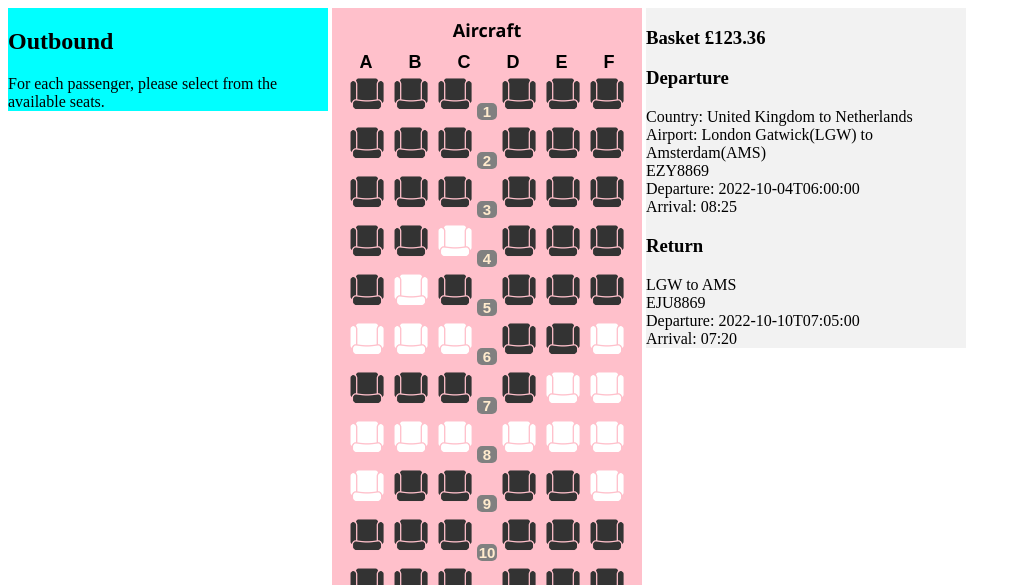
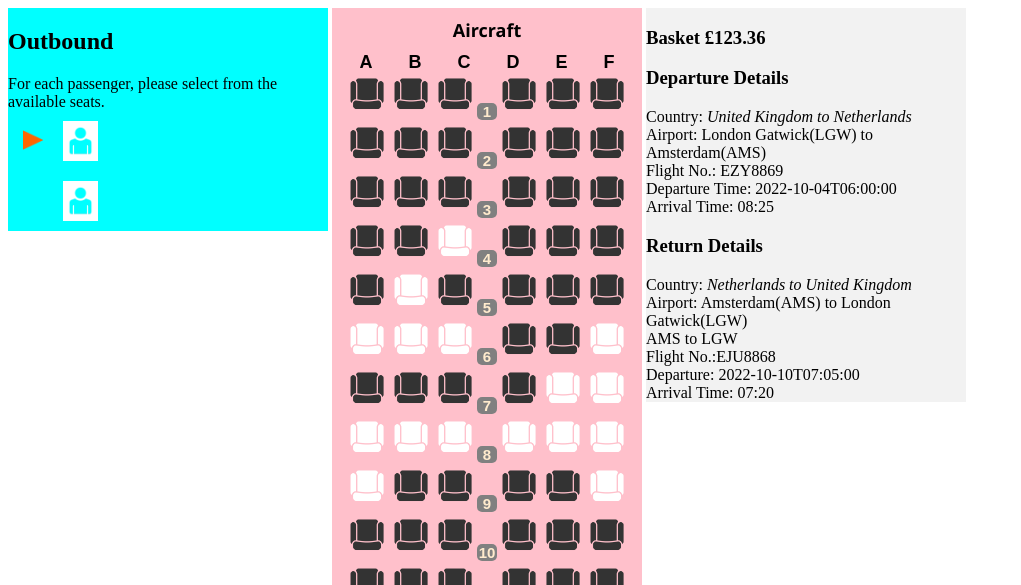
Before and after one commit to tunnyein8870/seat-reservation-system-like-easyjet, a Flask app: page / in a window 1280 px wide. Shown: the top 585 px of the page, without its empty margins (0-1021 px from the left). Run offline with Flask 2, Linux system fonts and the light colour scheme.

Commit message:
create logo for passengers

```diff
--- a/static/seats.css
+++ b/static/seats.css
@@ -1,19 +1,59 @@
+
 .block{
     display: inline-block;
     /* text-align: center; */
 }
+#lhs{
+    width: 100%;
+}
 
+.adult{
+    display: flex;
+    position: relative;
+    margin-left: 15px;
+    cursor: pointer;
+}
+.adult_img{
+    display: block;
+    width: 35px;
+    height: 40px;
+    margin-top: 10px;
+    margin-bottom: 10px;
+    background-size: 35px;
+    background-image: url(/static/passengers-adult.png);
+}
+
+.control_img{
+    width: 20px;
+    height: 20px;
+    margin-top: 19px;
+    margin-right: 20px;
+    background-size: 20px;
+}
+.control_img.current{
+    background-image: url(/static/control-icon-play-hovered.png);
+}
+.adult_img:hover{
+    background-color: yellow;
+}
 .seat.available.occupied{
     background-image: url(/static/seat-occupied-by-adult.png);
 }
-
 .seat.available{
     background-image: url(/static/seat-available.png);
 }
 .seat.unavailable{
     background-image: url(/static/seat-unavailable.png);
 }
-
+.seat{
+    display: inline-block;
+    width: 30px;
+    height: 30px;
+    /* background-image: url(/static/seat-available.png); */
+    background-size: cover;
+    cursor: pointer;
+    padding: 7px;
+}
 .rowshow{
     display: inline-block;
     /* margin-left: 10px;
@@ -39,15 +79,7 @@
     padding: 18px;
 }
 
-.seat{
-    display: inline-block;
-    width: 30px;
-    height: 30px;
-    /* background-image: url(/static/seat-available.png); */
-    background-size: cover;
-    cursor: pointer;
-    padding: 7px;
-}
+
 
 
 #rhs{
--- a/static/seats.js
+++ b/static/seats.js
@@ -1,5 +1,8 @@
 document.body.onload=async()=>{
     let basket = await(await fetch('/static/basket.json')).json();
+    // let basket = await(await fetch('/static/basket-amsterdam.json')).json();
+    // let basket = await(await fetch('/static/basket-paris.json')).json();
+    // let basket = await(await fetch('/static/basket-bari.json')).json();
     let seats = await(await fetch('/static/seatsOut.json')).json();
     let geography = await(await fetch('/static/geography.json')).json();
 
@@ -10,10 +13,31 @@ document.body.onload=async()=>{
     let total = (outfare+retfare) * numberPassengers;
     document.getElementById('basketTotal').innerText = total.toFixed(2);
 
+    for (let p=0; p<numberPassengers; p++){
+        let adult_div = document.createElement('div');
+        adult_div.classList = "adult";
+        let adult_img = document.createElement('div');
+        adult_img.classList = "adult_img";
+        let control_img = document.createElement('div');
+        control_img.classList = "control_img";
+        control_img.id = `control_${p}`;
+        let cspan = document.createElement('span');
+        cspan.classList = "cspan";
+        cspan.id = "cspan_${p}";
+        adult_div.append(control_img,adult_img);
+        document.getElementById('passengerList').append(adult_div);
+        adult_div.onclick = ()=>{
+            let getcurrent = document.querySelector('.current');
+            console.log(getcurrent);
+            getcurrent.classList.remove('current');
+            control_img.classList.add("current");
+        }
+    }
+    document.getElementById('control_0').classList.add('current');
+
     //Find outbound flight details
     let departAirport = basket.JourneyPairs[0].OutboundSlot.Flight.DepartureIata;
     let arriveAirport = basket.JourneyPairs[0].OutboundSlot.Flight.ArrivalIata;
-
     let departcountry = "";
     let arrivecountry = "";
     for (let c = 0; c < geography.Airports.length; c++){
@@ -25,31 +49,32 @@ document.body.onload=async()=>{
             if (airport.includes(ciata)){
                 if(departAirport == ciata){
                     departcountry = [countryname, cname];
-                    console.log(ciata, cname, countryname);
+                    // console.log(ciata, cname, countryname);
                 }
                 if(arriveAirport == ciata){
                     arrivecountry = [countryname, cname];
-                    console.log(ciata, cname, countryname);
+                    // console.log(ciata, cname, countryname);
                 }
             }
         }
     }
     // console.log(departcountry[1], arrivecountry[1]);
-
     document.getElementById('outbound').innerHTML = `
-    <h3>Departure</h3>
-    <div>Country: ${departcountry[0]} to ${arrivecountry[0]}</div>
+    <h3>Departure Details</h3>
+    <div>Country: <i>${departcountry[0]} to ${arrivecountry[0]}</i></div>
     <div>Airport: ${departcountry[1]}(${departAirport}) to ${arrivecountry[1]}(${arriveAirport})</div>
-    <div>${basket.JourneyPairs[0].OutboundSlot.Flight.CarrierCode}${basket.JourneyPairs[0].OutboundSlot.Flight.FlightNumber}</div>
-    <div>Departure: ${basket.JourneyPairs[0].OutboundSlot.Flight.LocalDepartureTime}</div>
-    <div>Arrival: ${basket.JourneyPairs[0].OutboundSlot.Flight.LocalArrivalTime.substring(11,16)}</div>
+    <div>Flight No.: ${basket.JourneyPairs[0].OutboundSlot.Flight.CarrierCode}${basket.JourneyPairs[0].OutboundSlot.Flight.FlightNumber}</div>
+    <div>Departure Time: ${basket.JourneyPairs[0].OutboundSlot.Flight.LocalDepartureTime}</div>
+    <div>Arrival Time: ${basket.JourneyPairs[0].OutboundSlot.Flight.LocalArrivalTime.substring(11,16)}</div>
     `;
     document.getElementById('inbound').innerHTML = `
-    <h3>Return</h3>
-    <div>${departAirport} to ${arriveAirport}</div>
-    <div>${basket.JourneyPairs[0].ReturnSlot.Flight.CarrierCode}${basket.JourneyPairs[0].OutboundSlot.Flight.FlightNumber}</div>
+    <h3>Return Details</h3>
+    <div>Country: <i>${arrivecountry[0]} to ${departcountry[0]}</i></div>
+    <div>Airport: ${arrivecountry[1]}(${arriveAirport}) to ${departcountry[1]}(${departAirport})</div>
+    <div>${arriveAirport} to ${departAirport}</div>
+    <div>Flight No.:${basket.JourneyPairs[0].ReturnSlot.Flight.CarrierCode}${basket.JourneyPairs[0].ReturnSlot.Flight.FlightNumber}</div>
     <div>Departure: ${basket.JourneyPairs[0].ReturnSlot.Flight.LocalDepartureTime}</div>
-    <div>Arrival: ${basket.JourneyPairs[0].ReturnSlot.Flight.LocalArrivalTime.substring(11,16)}</div>
+    <div>Arrival Time: ${basket.JourneyPairs[0].ReturnSlot.Flight.LocalArrivalTime.substring(11,16)}</div>
     `;
 
     // create dynamic seats
@@ -58,7 +83,6 @@ document.body.onload=async()=>{
         let divrow = document.createElement('div');
         divrow.classList = "row";
         divrow.setAttribute("row", `row_${r+1}`);
-
         let seat_count = 0;
         for(let b = 0; b < seats.Rows[r].Blocks.length; b++){
             // create <div class="block">
@@ -119,8 +143,9 @@ document.body.onload=async()=>{
                             document.getElementById('outbound').append(seatnum_div);
                             // select all seats inside outbound div
                             let a = document.querySelectorAll("#outbound .seats");
+                            console.log(a);
                             // check if 'a' NodeList less than 2 for two seats.
-                            if (a.length <= 2){
+                            if (a.length <= numberPassengers){
                                 if (seat_div.classList.contains('occupied')){
                                     seat_div.classList.remove('occupied');
                                     // remove seat when seat is deselected.
@@ -128,7 +153,6 @@ document.body.onload=async()=>{
                                 }
                                 else{
                                     seat_div.classList.add('occupied');
-
                                 }
                             }
                             else{
```
Also changed, not shown: static/Basket-White.png (added), static/Remove-Hover.png (added), static/control-icon-play-hovered.png (added), static/passengers-adult.png (added), static/seat-map-placeholder.png (added), static/seat-restricted-unavailable.png (added).
